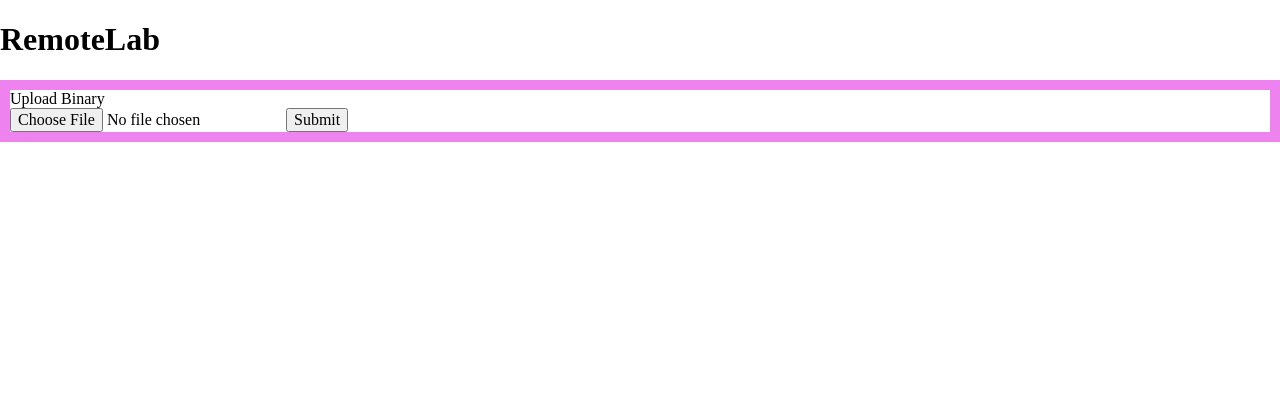
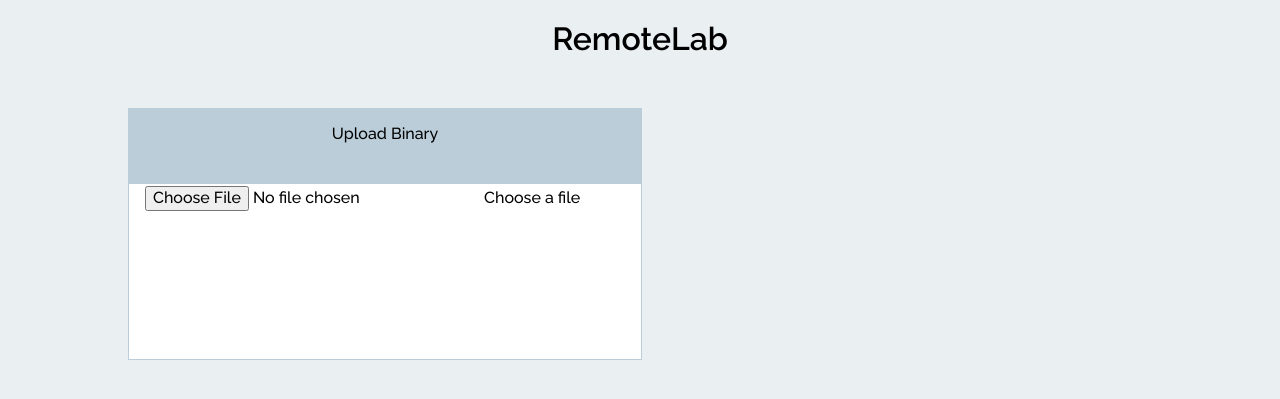
Before and after one commit to ZoroXV/RemoteLab, a Flask app: page / in a window 1280 px wide. Shown: the top 399 px of the page. Run offline with Flask 2, Linux system fonts and the light colour scheme; some libraries are stand-ins or nearby versions.

Commit message:
feat: Frontend: Add CSS style for Widget

```diff
--- a/src/frontend/static/css/default.css
+++ b/src/frontend/static/css/default.css
@@ -1,3 +1,35 @@
+@import url("https://fonts.googleapis.com/css2?family=Raleway:wght@500;600&display=swap");
+
+body {
+    background-color: #eaeff1;
+    font-family: "Raleway", sans-serif;
+}
+
+.content {
+    max-width: 80%;
+    margin: 0 auto;
+}
+
+.content h1 {
+    text-align: center;
+    margin-bottom: 50px;
+}
+
 .widget {
-    border: 10px solid violet;
+    background-color: white;
+    border: 1px solid #bacdd8;
+    width: 50%;
+    display: flex;
+    flex-direction: column;
+    height: 250px;
 }
+
+.widget-title {
+    height: 30%;
+    background-color: #bacdd8;
+    text-align: center;
+}
+
+.widget-content {
+    padding: 2px 16px;
+}
--- a/src/frontend/templates/widgets/upload_binary.html
+++ b/src/frontend/templates/widgets/upload_binary.html
@@ -1,9 +1,13 @@
 {% block upload_binary %}
     <div class="widget">
-        <span class="widget-title">Upload Binary</span>
-        <form>
-            <input type="file">
-            <input type="submit" value="Submit">
-        </form>
+        <div class="widget-title">
+            <p>Upload Binary</p>
+        </div>
+        <div class="widget-content">
+            <form>
+                <input type="file" name="file" id="file" class="inputfile"/>
+                <label for="file">Choose a file</label>
+            </form>
+        </div>
     </div>
-{% endblock%}
+{% endblock %}
```
